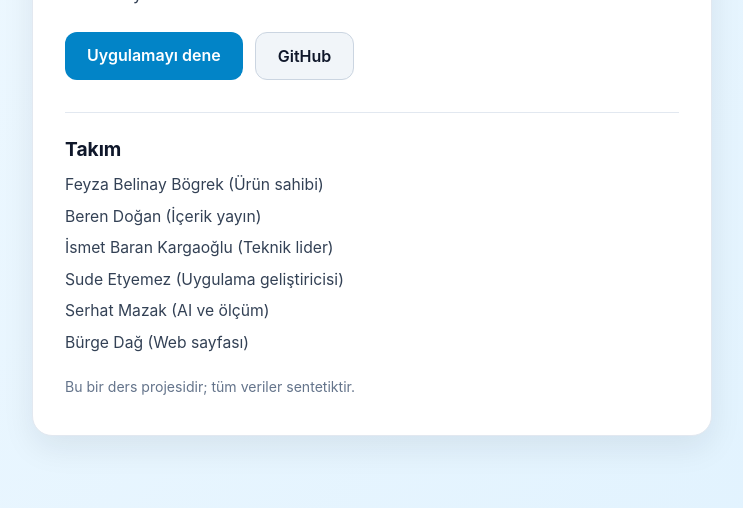
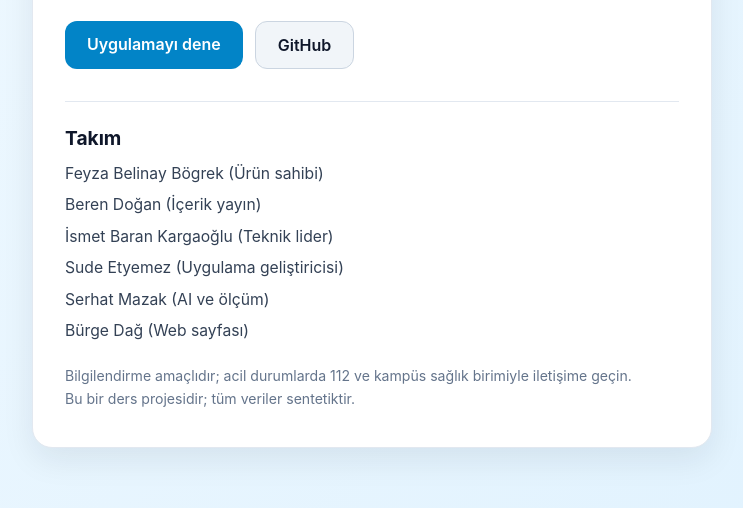
Before and after one commit to burgedag21-hub/takim-2-site, a plain HTML site: page index.html in a window 1280 px wide. Shown: the part 292-800 px from the top of the page, without its empty margins (268-1011 px from the left). Drawn offline with Linux system fonts and the light colour scheme.

Commit message:
Update index.html

```diff
--- a/index.html
+++ b/index.html
@@ -116,7 +116,9 @@
       line-height: 1.5;
     }
 
-    .footer-note {
+    .footer-notes {
+      display: grid;
+      gap: 6px;
       font-size: 0.88rem;
       color: #64748b;
     }
@@ -162,7 +164,10 @@
       </ul>
     </section>
 
-    <p class="footer-note">Bu bir ders projesidir; tüm veriler sentetiktir.</p>
+    <div class="footer-notes">
+      <p>Bilgilendirme amaçlıdır; acil durumlarda 112 ve kampüs sağlık birimiyle iletişime geçin.</p>
+      <p>Bu bir ders projesidir; tüm veriler sentetiktir.</p>
+    </div>
   </main>
 </body>
 </html>
```
